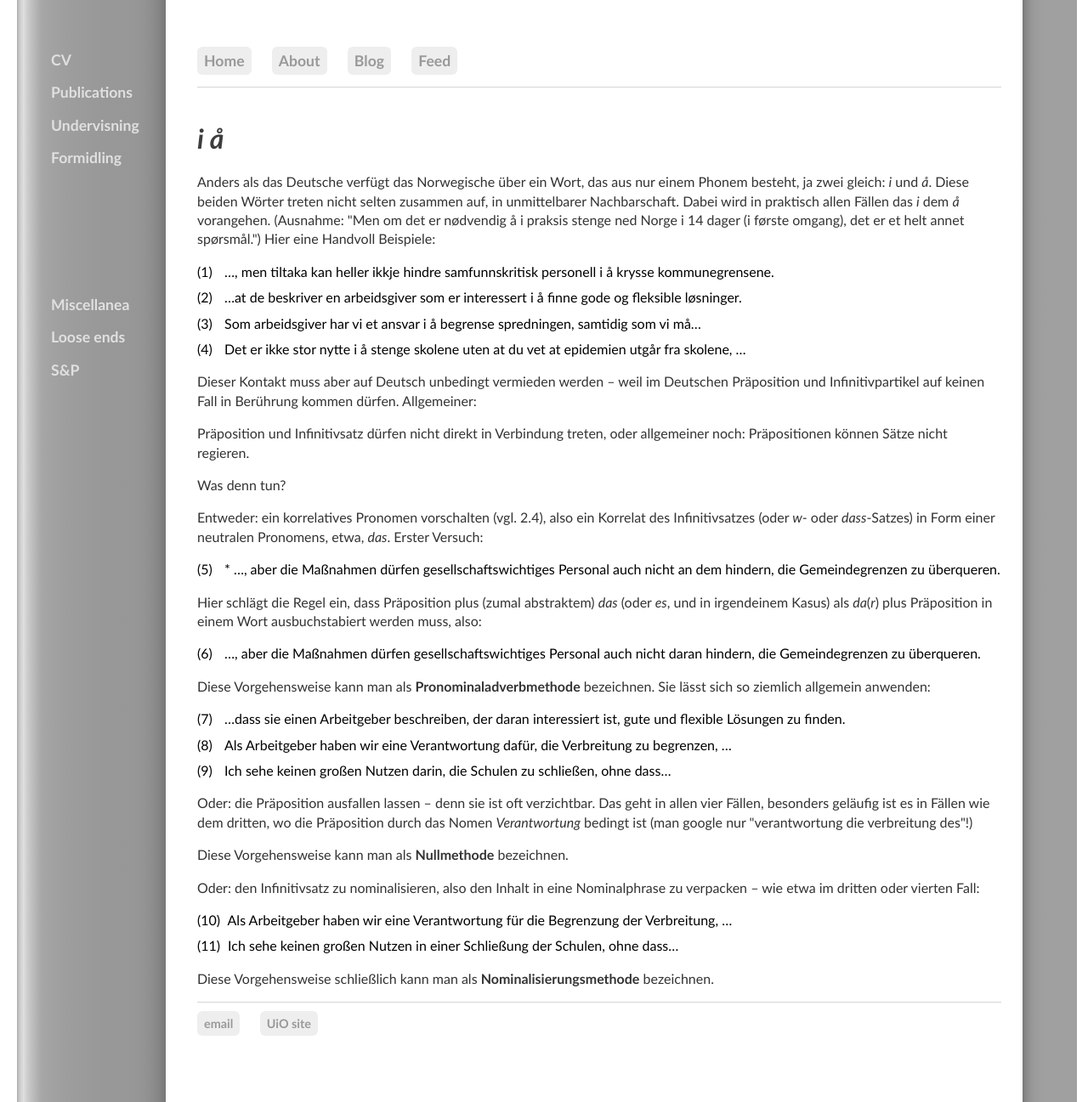
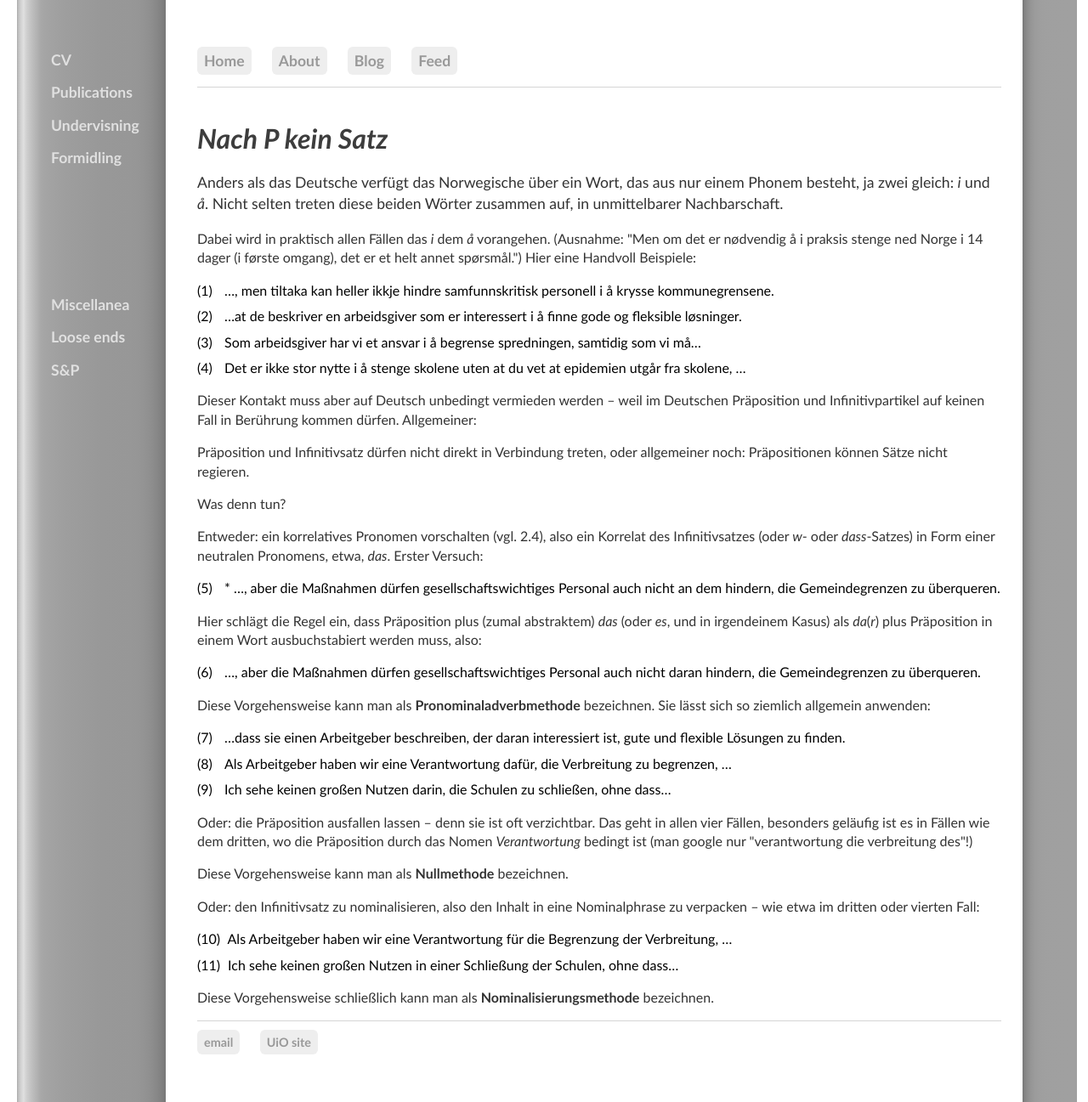
Before and after one commit to kjelljs/kjelljs.github.io, a Jekyll site: the page built from courses/kontrast/iå.html, in a window 1280 px wide and 1297 px high. Shown: the whole window at 85% size. Built offline with Jekyll 4.4.1, drawn with Linux system fonts in a browser that asks for light colours.

Commit message:
Update iå.html

```diff
--- a/courses/kontrast/iå.html
+++ b/courses/kontrast/iå.html
@@ -1,6 +1,6 @@
 ---
 layout: post
-title: <i>i å</i>
+title: <i>Nach P kein Satz</i>
 ---
 <style>
   ol {
@@ -21,10 +21,9 @@ ol li::before {
 }
 </style>
 
-<div class="ingress"><p></p></div>
-<p>Anders als das Deutsche verfügt das Norwegische über ein Wort, das aus nur einem Phonem besteht, ja zwei gleich: <i>i</i> und <i>å</i>.
-
-Diese beiden Wörter treten nicht selten zusammen auf, in unmittelbarer Nachbarschaft. Dabei wird in praktisch allen Fällen das <i>i</i> dem <i>å</i> vorangehen. (Ausnahme: "Men om det er nødvendig å i praksis stenge ned Norge i 14 dager (i første omgang), det er et helt annet spørsmål.")
+<div class="ingress"><p>Anders als das Deutsche verfügt das Norwegische über ein Wort, das aus nur einem Phonem besteht, ja zwei gleich: <i>i</i> und <i>å</i>.
+Nicht selten treten diese beiden Wörter zusammen auf, in unmittelbarer Nachbarschaft.</p></div>
+<p>Dabei wird in praktisch allen Fällen das <i>i</i> dem <i>å</i> vorangehen. (Ausnahme: "Men om det er nødvendig å i praksis stenge ned Norge i 14 dager (i første omgang), det er et helt annet spørsmål.")
   Hier eine Handvoll Beispiele:</p>
 <ol style="counter-reset: item 0">
 <li>…, men tiltaka kan heller ikkje hindre samfunnskritisk personell i å krysse kommunegrensene.
```
